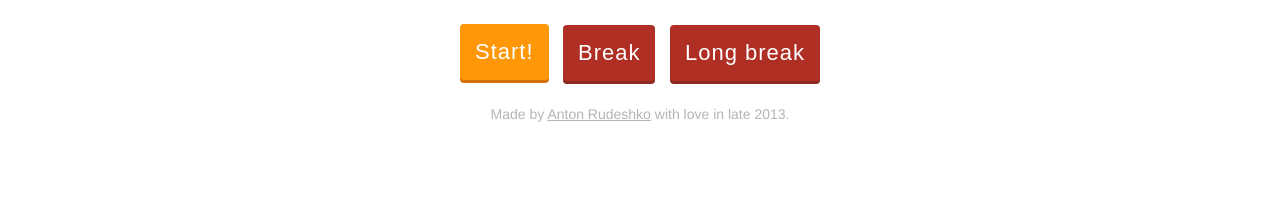
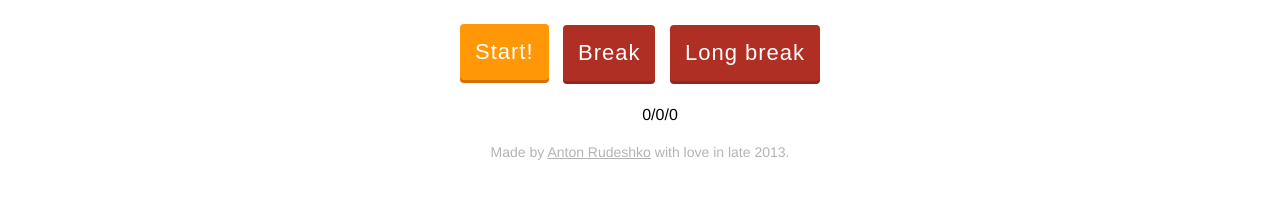
Before and after one commit to anton-rudeshko/pomodoro, a website: page index.html in a window 1280 px wide. Both pictures are taken after a click on the button "Start!". Shown: the part 343-542 px from the top of the page. Drawn offline with Linux system fonts and the light colour scheme.

Commit message:
Basic tasks handling

```diff
--- a/main.css
+++ b/main.css
@@ -110,3 +110,7 @@ body, html {
 .notify__visible {
   display: inline-block;
 }
+
+.task-list {
+  list-style: none;
+}
--- a/main.js
+++ b/main.js
@@ -5,12 +5,22 @@
     localStorage = window.localStorage || {},
     byId = document.getElementById.bind(document),
 
+    /**
+     *
+     * @param {EventTarget} el
+     * @param {String} event
+     * @param {Function} callback
+     */
+    on = function(el, event, callback) {
+      el.addEventListener(event, callback);
+    },
+
     SECOND = 1000,
     MINUTE = 60 * SECOND,
 
     POMODORO_DURATION = (localStorage['isDev'] ? .25 : 25) * MINUTE,
-    SHORT_BREAK_DURATION = 5 * MINUTE,
-    LONG_BREAK_DURATION = 15 * MINUTE,
+    SHORT_BREAK_DURATION = (localStorage['isDev'] ? .05 : 5) * MINUTE,
+    LONG_BREAK_DURATION = (localStorage['isDev'] ? .15 : 15) * MINUTE,
 
     COUNTDOWN_TYPE = {
       POMODORO: 1,
@@ -33,11 +43,14 @@
     notifications = window.webkitNotifications,
     showNotifyButton = notifications && notifications.checkPermission() == 1,
 
-    pomodorosToday = 0;
+    currentTask = null,
+    tasks = JSON.parse(localStorage['tasks'] || '[]');
 
   if (showNotifyButton) {
     notifyMeButton.classList.add('notify__visible')
   }
+
+  pomodorosTodayEl.innerHTML = renderTaskList(tasks);
 
   function pad(num) {
     return num < 10 ? '0' + num : num;
@@ -47,6 +60,18 @@
     var mins = Math.floor(time / MINUTE),
       secs = Math.round(time % MINUTE / SECOND);
     return pad(mins) + ':' + pad(secs);
+  }
+
+  /**
+   * @param {String} name
+   * @constructor
+   */
+  function Task(name) {
+    this.name = name;
+
+    this.pomodoros = 0;
+    this.shortBreaks = 0;
+    this.longBreaks = 0;
   }
 
   function Countdown(options) {
@@ -70,9 +95,13 @@
       var _this = this;
 
       this._updateCountdown();
-      this._countdownInterval = setInterval(function() {
+      this._countdownInterval = setInterval(function updateCountdown() {
         _this._updateCountdown();
       }, this.tick);
+    },
+
+    isTicking: function() {
+      return !!this._countdownInterval;
     },
 
     stopCountdown: function() {
@@ -104,8 +133,10 @@
 
   };
 
-  function countPomodoros() {
-    pomodorosTodayEl.innerText = 'Pomodoros today: ' + ++pomodorosToday;
+  function soundAlert() {
+    // http://stackoverflow.com/questions/8733330/why-cant-i-play-sounds-more-than-once-using-html5-audio-tag
+    window.chrome && alertSoundEl.load();
+    alertSoundEl.play();
   }
 
   var countdown = new Countdown({
@@ -116,40 +147,74 @@
       countdownEl.innerText = formattedTime;
     },
     onEnd: function(countdownType) {
-      // Count pomodoros
-      countdownType == COUNTDOWN_TYPE.POMODORO && countPomodoros();
+      countdownType === COUNTDOWN_TYPE.POMODORO && currentTask.pomodoros++;
+      countdownType === COUNTDOWN_TYPE.SHORT_BREAK && currentTask.shortBreaks++;
+      countdownType === COUNTDOWN_TYPE.LONG_BREAK && currentTask.longBreaks++;
 
-      alertSoundEl.play();
+      soundAlert();
+
       document.title = 'Time is up! - Pomodoro tracker';
       new Notification('Pomodoro tracker', {
         tag: 'pomodoro-tracker',
         body: 'Time is up!'
       });
+
+      saveTasks(tasks);
+      pomodorosTodayEl.innerHTML = renderTaskList(tasks);
     }
   });
 
-  taskNameForm.addEventListener('submit', function(e) {
+  function saveTasks(tasks) {
+    localStorage['tasks'] = JSON.stringify(tasks);
+  }
+
+  function updateTask(newTaskName) {
+    if (!currentTask || (!countdown.isTicking() && currentTask.name !== newTaskName))
+      tasks.unshift(currentTask = new Task(newTaskName));
+    currentTask.name = newTaskName;
+
+    saveTasks(tasks);
+
+    pomodorosTodayEl.innerHTML = renderTaskList(tasks);
+  }
+
+  on(taskNameForm, 'submit', function(e) {
     e.preventDefault();
+    taskNameInput.blur();
 
+    updateTask(taskNameInput.value);
     countdown.startCountdown(POMODORO_DURATION, COUNTDOWN_TYPE.POMODORO);
-    taskNameInput.blur();
   });
 
-  pomodoroButton.addEventListener('click', function() {
+  on(pomodoroButton, 'click', function() {
+    updateTask(taskNameInput.value);
     countdown.restartCountdown(POMODORO_DURATION, COUNTDOWN_TYPE.POMODORO);
   });
 
-  shortBreakButton.addEventListener('click', function() {
+  on(shortBreakButton, 'click', function() {
+    updateTask(taskNameInput.value);
     countdown.restartCountdown(SHORT_BREAK_DURATION, COUNTDOWN_TYPE.SHORT_BREAK);
   });
 
-  longBreakButton.addEventListener('click', function() {
+  on(longBreakButton, 'click', function() {
+    updateTask(taskNameInput.value);
     countdown.restartCountdown(LONG_BREAK_DURATION, COUNTDOWN_TYPE.LONG_BREAK);
   });
 
-  notifyMeButton.addEventListener('click', function() {
+  on(notifyMeButton, 'click', function() {
     notifications.requestPermission();
     notifyMeButton.classList.remove('notify__visible');
-  })
+  });
+
+  function renderTaskList(tasks) {
+    return '<ul class="task-list">' + tasks.map(renderTask).join('') + '</ul>'
+  }
+
+  function renderTask(task) {
+    return '<li class="task-list__task">' +
+           (task.name ? task.name + ': ' : '') +
+           [task.pomodoros, task.shortBreaks, task.longBreaks].join('/') +
+           '</li>';
+  }
 
 })(window, document);
```
